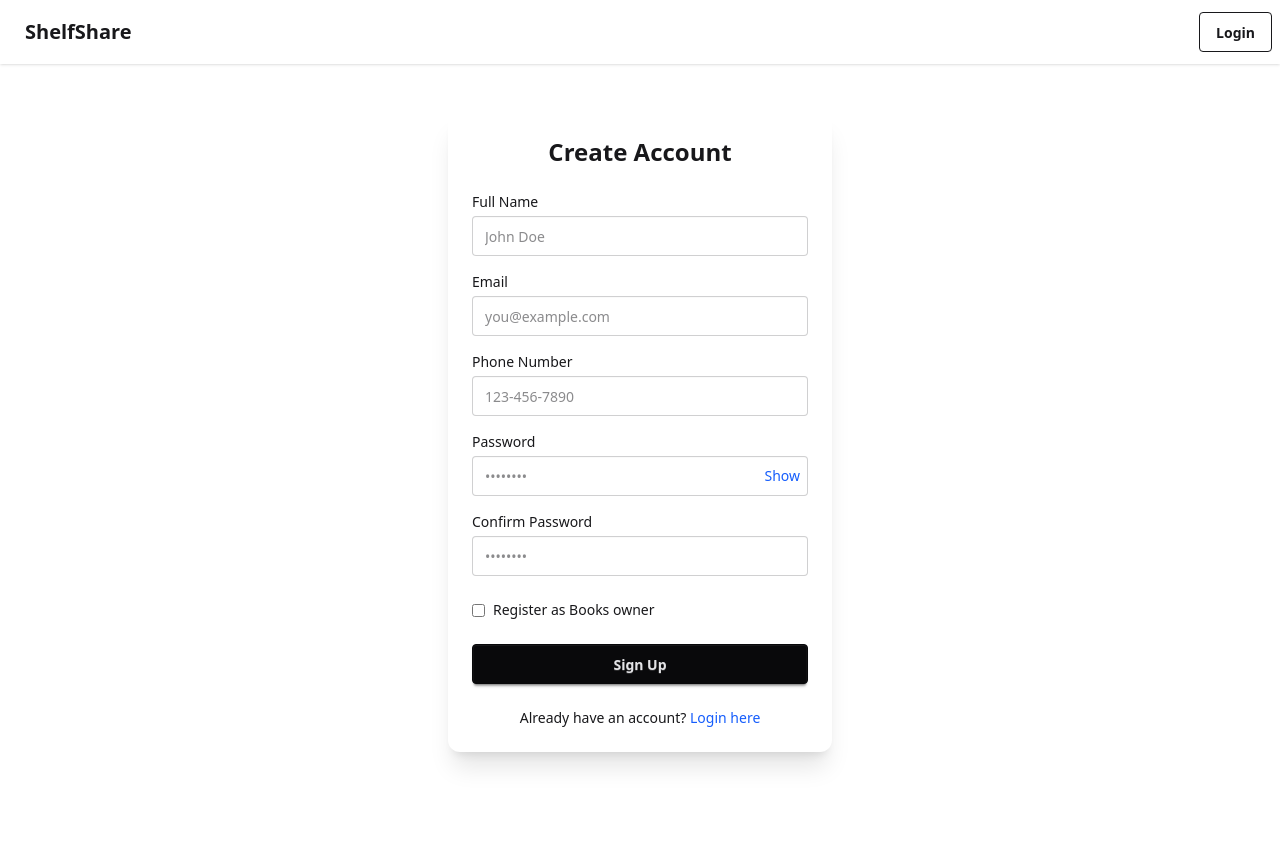
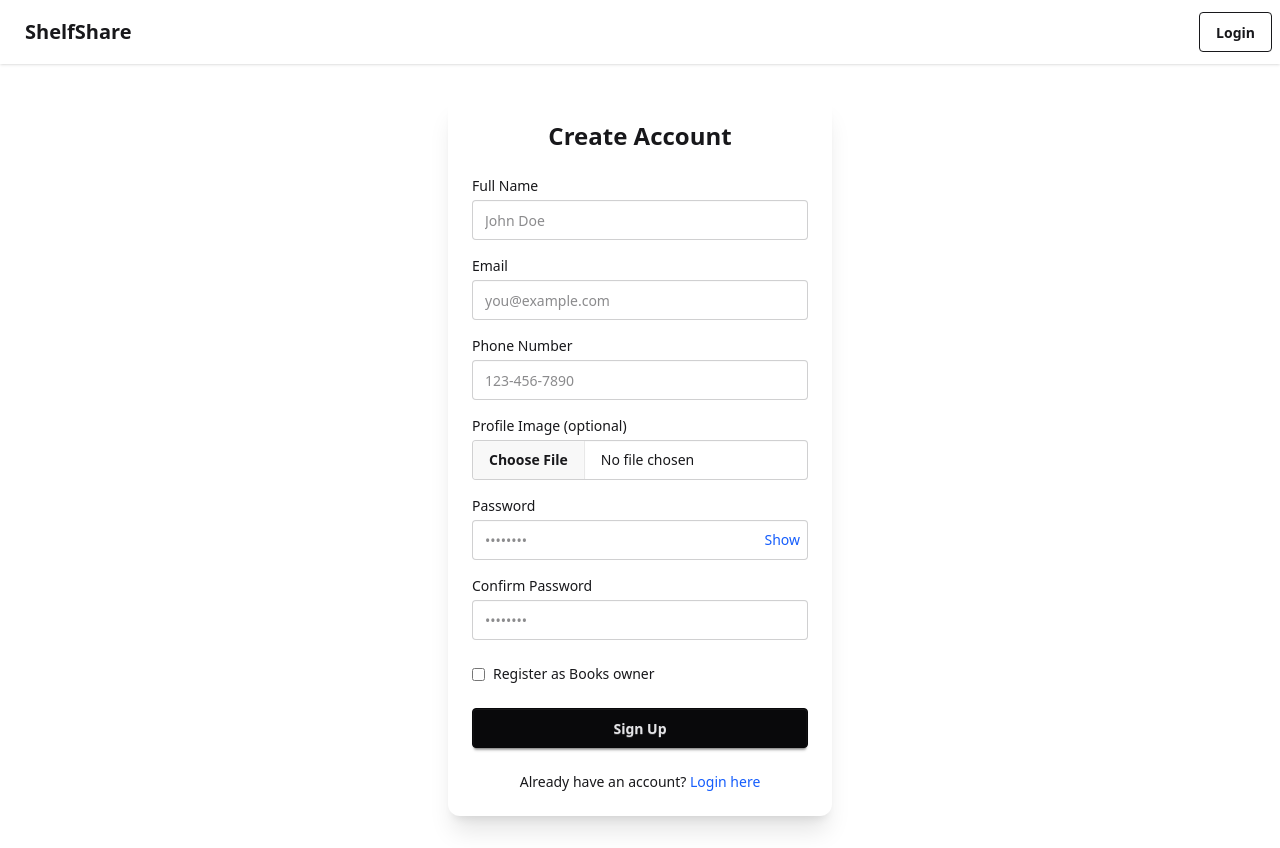
Before and after one commit to SatendraKm/ShelfShare_client, a Next.js app: page /signup in a window 1280 px wide. Before the commit the page ends 800 px from the top, so only its background shows below. Built offline with nearby package versions, Linux system fonts and the light colour scheme; no server answers.

Commit message:
profile image upload successfull done

```diff
--- a/next.config.mjs
+++ b/next.config.mjs
@@ -1,4 +1,8 @@
 /** @type {import('next').NextConfig} */
-const nextConfig = {};
+const nextConfig = {
+  images: {
+    domains: ["res.cloudinary.com"],
+  },
+};
 
 export default nextConfig;
--- a/src/app/(auth)/login/page.js
+++ b/src/app/(auth)/login/page.js
@@ -29,7 +29,7 @@ export default function Page() {
 
     try {
       const res = await api.post("/login", { emailId, password });
-      dispatch({ type: "LOGIN", payload: res.data.userData });
+      dispatch({ type: "LOGIN", payload: res.data.data });
     } catch (err) {
       console.error(err);
       setError("Invalid email or password.");
--- a/src/app/(auth)/signup/page.js
+++ b/src/app/(auth)/signup/page.js
@@ -4,6 +4,7 @@ import { useRouter } from "next/navigation";
 import api from "@/lib/api";
 import toast from "react-hot-toast";
 import { useAuth } from "@/context/AuthContext";
+import Image from "next/image";
 
 export default function Page() {
   const router = useRouter();
@@ -12,6 +13,8 @@ export default function Page() {
   const [emailId, setEmailId] = useState("");
   const [password, setPassword] = useState("");
   const [phoneNumber, setPhoneNumber] = useState("");
+  const [profileImage, setProfileImage] = useState(null);
+  const [profileImagePreview, setProfileImagePreview] = useState(null);
   const [role, setRole] = useState("seeker");
   const [confirmPassword, setConfirmPassword] = useState("");
   const [showPassword, setShowPassword] = useState(false);
@@ -32,17 +35,22 @@ export default function Page() {
       toast.error("Passwords do not match.");
       return;
     }
+
+    const formData = new FormData();
+    formData.append("fullName", fullName);
+    formData.append("emailId", emailId);
+    formData.append("phoneNumber", phoneNumber);
+    formData.append("password", password);
+    formData.append("role", role);
+    if (profileImage) {
+      formData.append("profileImage", profileImage);
+    }
+
     setIsSubmitting(true);
     try {
-      const res = await api.post("/signup", {
-        fullName,
-        emailId,
-        phoneNumber,
-        password,
-        role,
+      const res = await api.post("/signup", formData, {
+        headers: { "Content-Type": "multipart/form-data" },
       });
-      console.log(res);
-      // Auto-login after successful signup
       dispatch({ type: "LOGIN", payload: res.data.data });
     } catch (err) {
       console.error(err);
@@ -105,6 +113,48 @@ export default function Page() {
             onChange={(e) => setPhoneNumber(e.target.value)}
             required
           />
+        </div>
+
+        <div className="mb-4">
+          <label
+            htmlFor="profileImage"
+            className="mb-1 block text-sm font-medium"
+          >
+            Profile Image (optional)
+          </label>
+          <input
+            id="profileImage"
+            type="file"
+            accept="image/*"
+            className="file-input file-input-bordered w-full"
+            onChange={(e) => {
+              const file = e.target.files[0];
+              if (!file) return;
+
+              if (file.size > 3 * 1024 * 1024) {
+                toast.error("Image size should not exceed 3MB");
+                e.target.value = null;
+                setProfileImage(null);
+                setProfileImagePreview(null);
+                return;
+              }
+
+              setProfileImage(file);
+              const imageUrl = URL.createObjectURL(file);
+              setProfileImagePreview(imageUrl);
+            }}
+          />
+          {profileImagePreview && (
+            <div className="mt-2 flex justify-center">
+              <Image
+                width={24}
+                height={24}
+                src={profileImagePreview}
+                alt="Preview"
+                className="h-24 w-24 rounded-full border object-cover shadow"
+              />
+            </div>
+          )}
         </div>
 
         <div className="mb-4">
--- a/src/app/layout.js
+++ b/src/app/layout.js
@@ -29,7 +29,7 @@ export default function RootLayout({ children }) {
           <div className="flex min-h-screen flex-col">
             <Navbar />
             {children}
-            <Toaster position="top-right" reverseOrder={false} />
+            <Toaster position="top-center" reverseOrder={false} />
           </div>
         </Providers>
       </body>
--- a/src/components/Navbar.js
+++ b/src/components/Navbar.js
@@ -9,8 +9,9 @@ import Link from "next/link";
 import toast from "react-hot-toast";
 
 const Navbar = () => {
-  const { dispatch, isAuthenticated } = useAuth();
+  const { dispatch, isAuthenticated, user } = useAuth();
   const router = useRouter();
+  console.log(user);
 
   const logout = async () => {
     try {
@@ -53,7 +54,7 @@ const Navbar = () => {
                     height={100}
                     className="rounded-full"
                     alt="User avatar"
-                    src="/navphoto.webp"
+                    src={user?.photoUrl || "/navphoto.webp"}
                   />
                 </div>
               </div>
```
